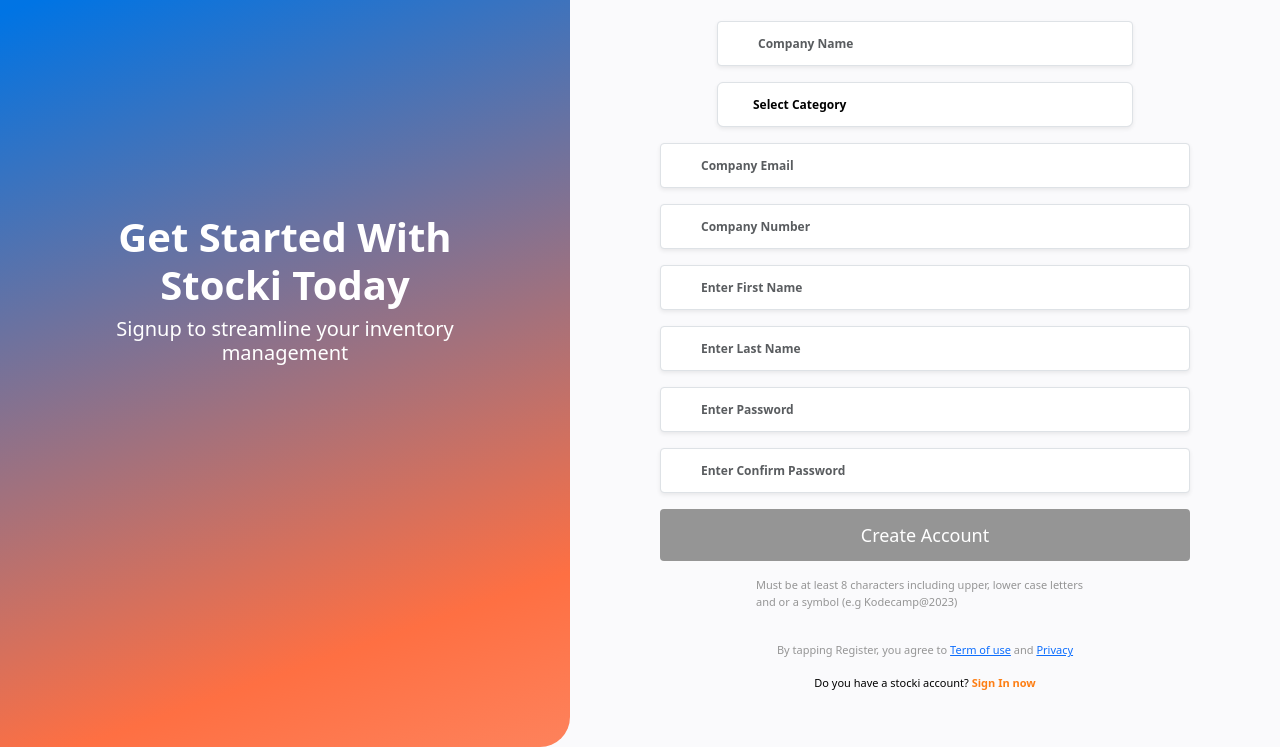
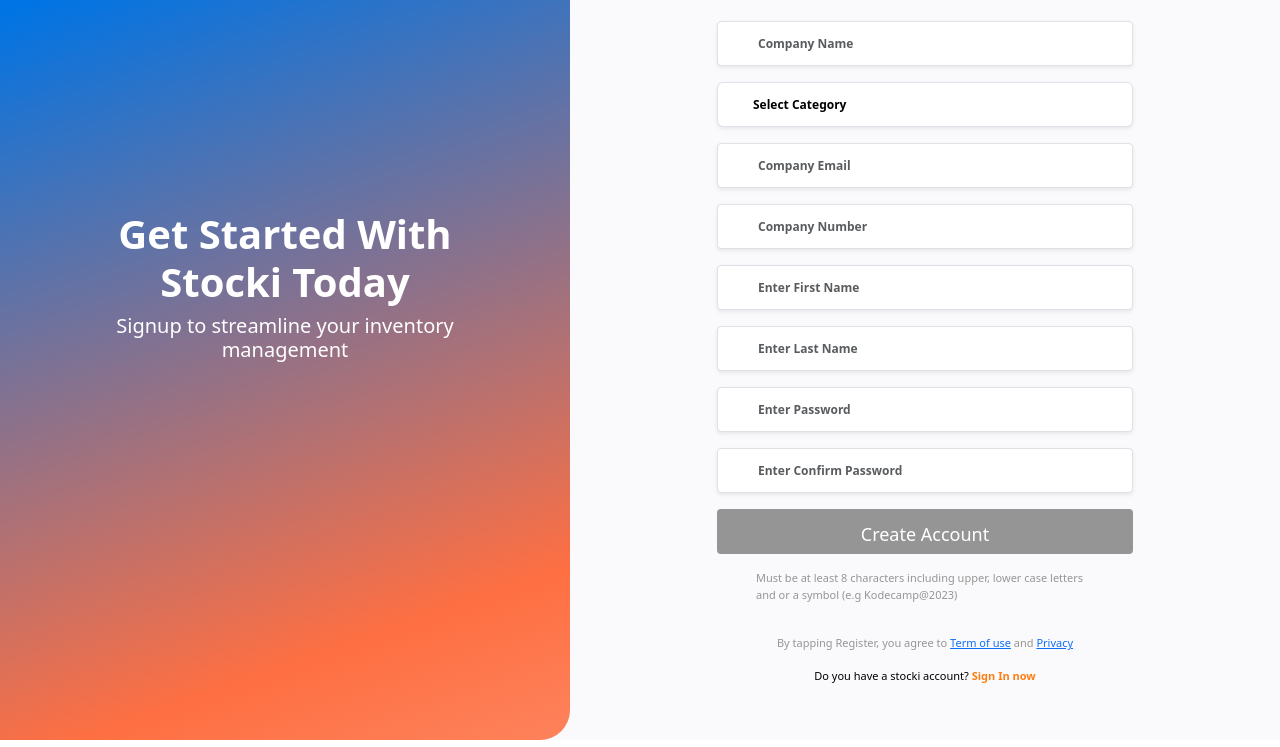
Before and after one commit to fidellabz/Stocki-App, a plain HTML site: page signup.html in a window 1280 px wide. Shown: the part 161-908 px from the top of the page. Drawn offline with nearby package versions, Linux system fonts and the light colour scheme; a web font is replaced by a local one.

Commit message:
page updated

```diff
--- a/signup.html
+++ b/signup.html
@@ -61,29 +61,29 @@
                 <option value="Drugstores">Drugstores</option> -->
             </select>
             <div class="mb-3">
-                <input type="email" id="email" class="form-control py-3 shadow-sm"  placeholder="Company Email" required>
+                <input type="email" id="email" class="form-control py-3 shadow-sm" style="max-width:416px; height: 45px;" placeholder="Company Email" required>
             </div>
             <div class="mb-3">
-                <input type="tel" class="form-control py-3 shadow-sm"  placeholder="Company Number" id="companyNumber"
+                <input type="tel" class="form-control py-3 shadow-sm" style="max-width:416px; height: 45px;" placeholder="Company Number" id="companyNumber"
                     required>
             </div>
             <div class="mb-3">
-                <input type="text" id="firstname" class="form-control py-3 shadow-sm"  placeholder="Enter First Name" required>
+                <input type="text" id="firstname" class="form-control py-3 shadow-sm" style="max-width:416px; height: 45px;" placeholder="Enter First Name" required>
             </div>
             <div class="mb-3">
-                <input type="text" id="lastname" class="form-control py-3 shadow-sm"  placeholder="Enter Last Name" required>
+                <input type="text" id="lastname" class="form-control py-3 shadow-sm" style="max-width:416px; height: 45px;" placeholder="Enter Last Name" required>
             </div>
 
             <div class="mb-3">
-                <input type="password" id="password" class="form-control py-3 shadow-sm"  placeholder="Enter Password" required>
+                <input type="password" id="password" class="form-control py-3 shadow-sm" style="max-width:416px; height: 45px;" placeholder="Enter Password" required>
             </div>
             <div class="mb-3">
-                <input type="password" id="password2" class="form-control py-3 shadow-sm"  placeholder="Enter Confirm Password" required>
+                <input type="password" id="password2" class="form-control py-3 shadow-sm" style="max-width:416px; height: 45px;" placeholder="Enter Confirm Password" required>
             </div>
 
           </div>
           <div class="text-center">
-            <button type="button" onclick="registerUser()" id="signupButton">
+            <button type="button" onclick="registerUser()" id="signupButton" style="max-width:416px; height: 45px;">
               <span>Create Account</span>
               <div class="spinner-border text-white d-none" id="loadingSpinner" role="status">
                 <span class="sr-only">Loading...</span>
```
